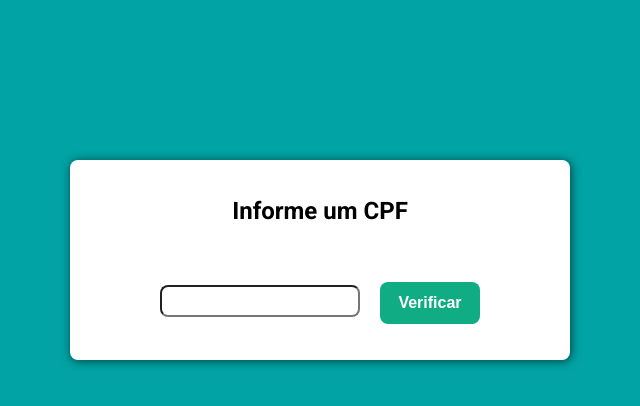
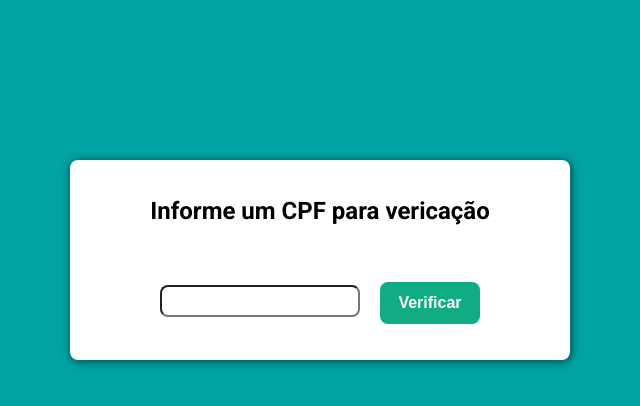
Before and after one commit to wevdiaz/Atividades_Javascript, a plain HTML site: page exercises/Validating_CPF/index.html in a window 1280 px wide. Shown: the whole page, without its empty margins (320-960 px from the left). Drawn offline with Linux system fonts and the light colour scheme.

Commit message:
update index

```diff
--- a/exercises/Validating_CPF/index.html
+++ b/exercises/Validating_CPF/index.html
@@ -15,7 +15,7 @@
 </head>
 <body>
     <section>
-        <h1>Informe um CPF</h1>
+        <h1>Informe um CPF para vericação</h1>
         <div class="field">
             <input type="text" name="cpf" id="cpf">
             <button id="btn-checkCpf">Verificar</button>
```
